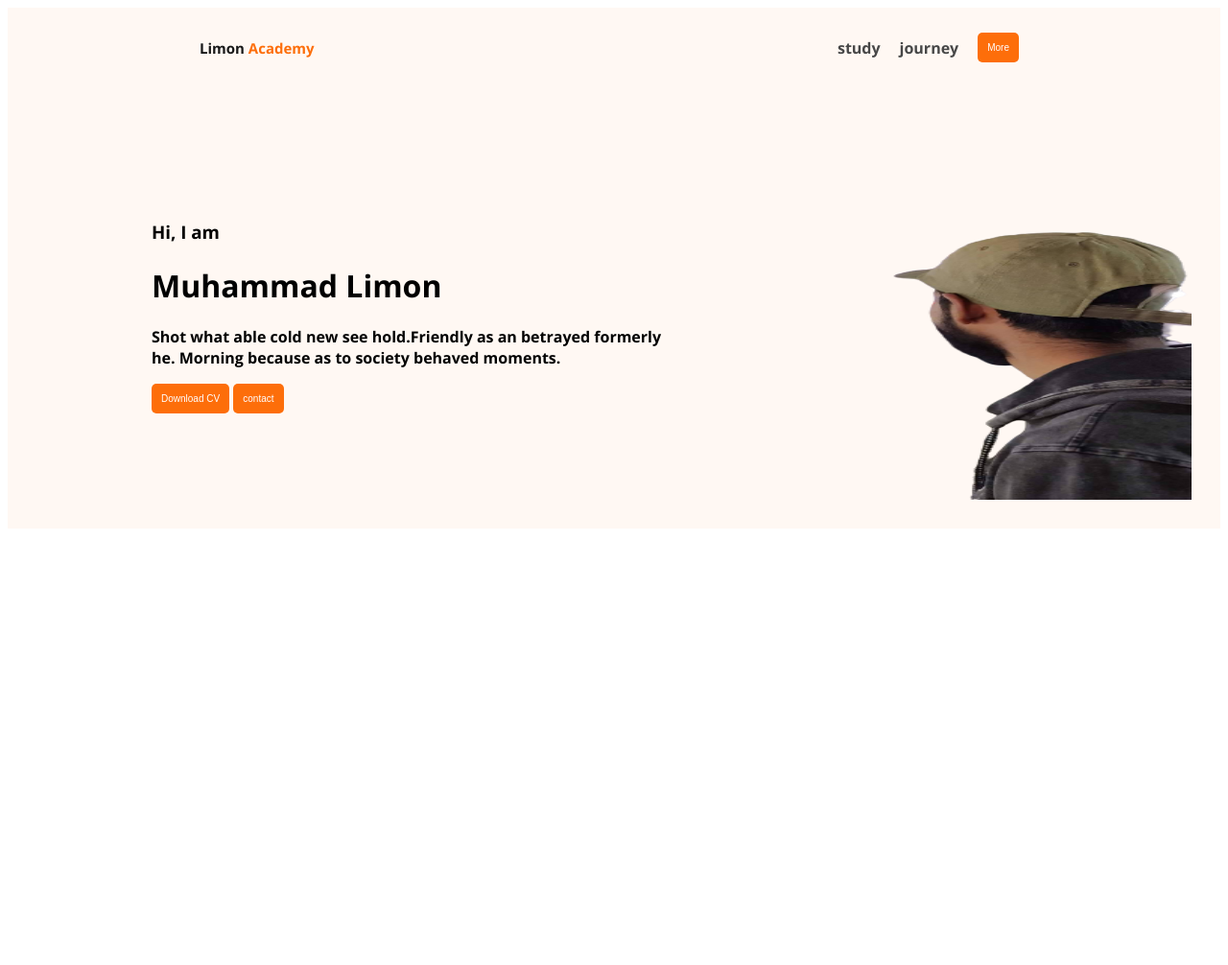
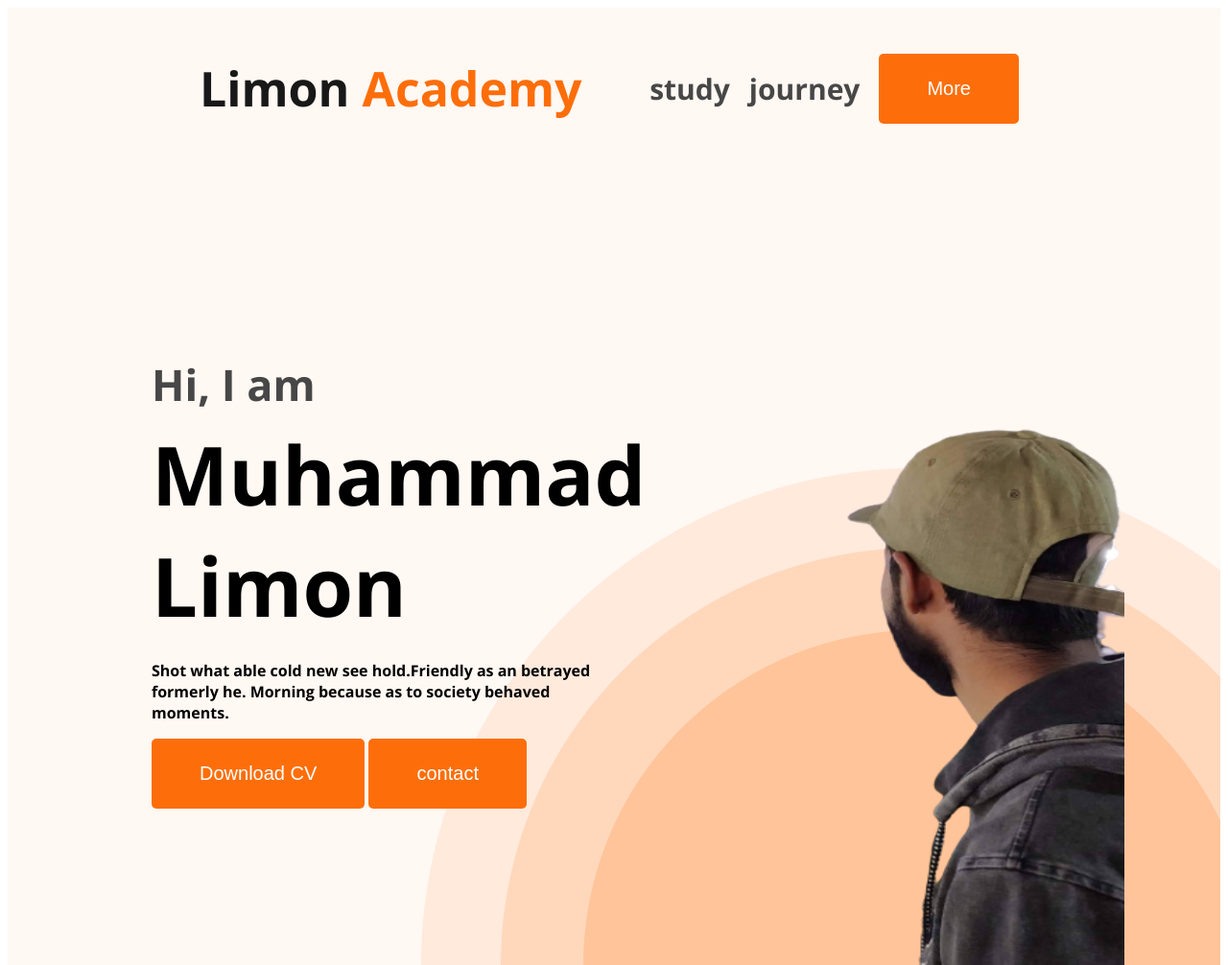
Before and after one commit to Muhammad-Limon/new-web-site, a plain HTML site: page index.html in a window 1280 px wide. Shown: the whole page at 96% size. Before the commit the page ends 800 px from the top, so only its background shows below. Drawn offline with nearby package versions, Linux system fonts and the light colour scheme.

Commit message:
new codes

```diff
--- a/index.html
+++ b/index.html
@@ -23,10 +23,10 @@
             </ul>
         </nav>
         <div class="banner">
-            <div>
-                <h3>Hi, I am</h3>
-                <h1>Muhammad Limon</h1>
-                <p>Shot what able cold new see hold.Friendly as an betrayed formerly he. Morning because as to society
+            <div class="banner-content">
+                <h3 class="banner-greting">Hi, I am</h3>
+                <h1 class="banner-title">Muhammad Limon</h1>
+                <p class="banner-description">Shot what able cold new see hold.Friendly as an betrayed formerly he. Morning because as to society
                     behaved moments.</p>
                 <button class="btn-primary">Download CV</button>
                 <button class="btn-primary">contact</button>
--- a/styles/new.css
+++ b/styles/new.css
@@ -13,8 +13,8 @@ nav {
 
 .nav-title {
     color: #181818;
-    font-size: 15px;
-    font-weight: 100;
+    font-size: 50px;
+    font-weight: 200;
 }
 
 .text-primary {
@@ -25,10 +25,10 @@ nav {
     border-radius: 5px;
     background: #FD6E0A;
     border: 0;
-    font-size: 10px;
+    font-size: 20px;
     color: white;
-    font-weight: 150;
-    padding: 10px;
+    font-weight: 200;
+    padding: 25px 50px;
 }
 
 nav>ul {
@@ -44,16 +44,41 @@ nav li {
 nav a {
     text-decoration: none;
     color: #474747;
+    font-size: 30px;
 }
+
 /* header color styles*/
-.header{
-    background-color:  #FFF8F3;
+.header {
+    background-color: #FFF8F3;
+    background-image: url(../images/header_bg.png);
+    background-repeat: no-repeat;
+    background-position: bottom right;
 }
-.banner{
-    padding: 30px 30px 30px 150px;
+
+.banner {
+    padding: 30px 100px 0px 150px;
     display: flex;
     align-items: center;
+    justify-content: space-between;
 }
-.banner .profile-pic{
-   height: 400px; width: 1000px;
+.banner-content{
+    max-width: 500px;
 }
+
+.banner .profile-pic {
+    height: 800px;
+    width: 600px;
+}
+
+.banner-greting {
+    font-size: 45px;
+    color: #474747;
+    margin: 0px;
+}
+
+.banner-title {
+    font-size: 85px;
+    font-weight: 700px;
+    margin-top: 5px;
+    margin-bottom: 20px;
+}
```
Also changed, not shown: images/developer.png (added), images/header_bg.png (added).
